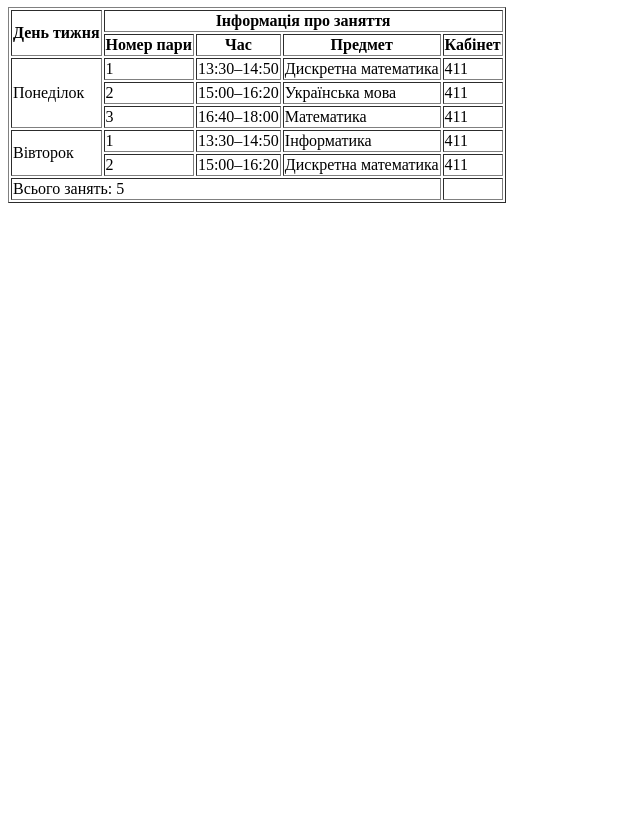
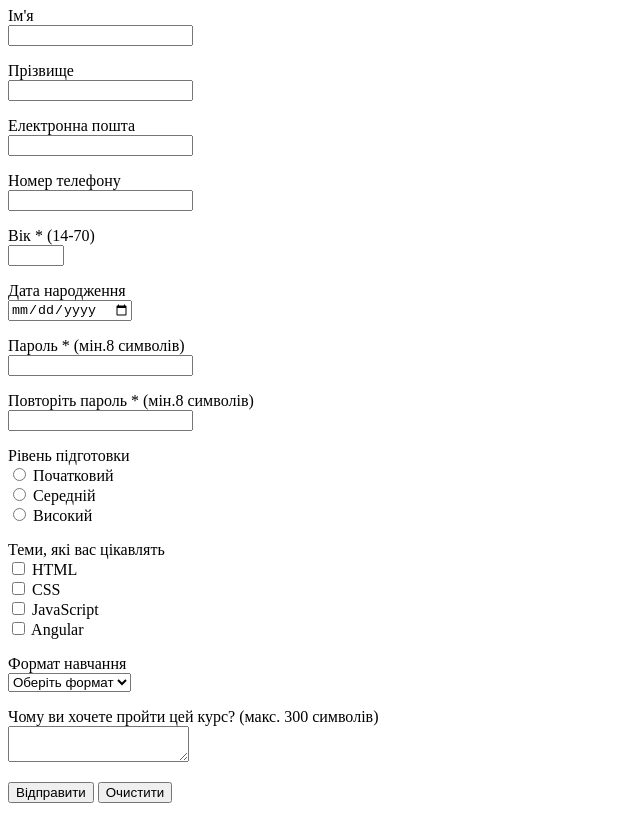
Before and after one commit to kiler77gg/I-21_Kislak_Serhii, a plain HTML site: page index.html in a window 1280 px wide. Shown: the part 73-892 px from the top of the page, without its empty margins (0-640 px from the left). Before the commit the page ends 800 px from the top, so only its background shows below. Drawn offline with Linux system fonts and the light colour scheme.

Commit message:
Update index.html

```diff
--- a/index.html
+++ b/index.html
@@ -1,64 +1,88 @@
 <!DOCTYPE html>
-<html lang="uk">
+<html lang="en">
     <head>
         <meta charset="UTF-8">
-    <title>Розклад занять</title>
+        <meta name="viewport" content="width=device-width, initial-scale=1.0">
+        <title>Реєстрація на навчальний курс</title>
         </head>
         <body>
-    <h1>Розклад занять</h1>
-    <table border="1">
-        <thead>
-            <tr>
-                <th rowspan="2">День тижня</th>
-                <th colspan="4">Інформація про заняття</th>
-            </tr>
-            <tr>
-                <th>Номер пари</th>
-                <th>Час</th>
-                <th>Предмет</th>
-                <th>Кабінет</th>
-            </tr>
-        </thead>
-        <tbody>
-            <tr>
-                <td rowspan="3">Понеділок</td>
-                <td>1</td>
-                <td>13:30–14:50</td>
-                <td>Дискретна математика</td>
-                <td>411</td>
-            </tr>
-            <tr>
-                <td>2</td>
-                <td>15:00–16:20</td>
-                <td>Українська мова</td>
-                <td>411</td>
-            </tr>
-            <tr>
-                <td>3</td>
-                <td>16:40–18:00</td>
-                <td>Математика</td>
-                <td>411</td>
-            </tr>
-            <tr>
-                <td rowspan="2">Вівторок</td>
-                <td>1</td>
-                <td>13:30–14:50</td>
-                <td>Інформатика</td>
-                <td>411</td>
-            </tr>
-            <tr>
-                <td>2</td>
-                <td>15:00–16:20</td>
-                <td>Дискретна математика</td>
-                <td>411</td>
-            </tr>
-        </tbody>
-        <tfoot>
-            <tr>
-                <td colspan="4">Всього занять: 5</td>
-                <td></td>
-            </tr>
-        </tfoot>
-    </table>
+            <h1>Реєстрація на навчальний курс</h1>
+            <form>
+                <!--Ім'я-->
+                <p>
+                    <label>Ім'я</label><br>
+                    <input type="text" name="firstName" required>
+                </p>
+                <!--Прізвище-->
+                <p>
+                    <label>Прізвище</label><br>
+                    <input type="text" name="lastName" required>
+                </p>
+                <!--Електронна пошта-->
+                <p>
+                    <label>Електронна пошта</label><br>
+                    <input type="email" name="email" required>
+                </p>
+                <!--Номер телефону-->
+                <p>
+                    <label>Номер телефону</label><br>
+                    <input type="tel" name="phone" required>
+                </p>
+                <!--Вік-->
+                <p>
+                    <label>Вік * (14-70)</label><br>
+                    <input type="number" name="age" min="14" max="70" required>
+                </p>
+                <!--Дата народження-->
+                <p>
+                    <label>Дата народження</label><br>
+                    <input type="date" name="birthDate">
+                </p>
+                <!--Пароль-->
+                <p>
+                    <label>Пароль * (мін.8 символів)</label><br>
+                    <input type="password" name="password" minlength="8" required>
+                </p>
+                <!--Повторення пароля-->
+                <p>
+                    <label>Повторіть пароль * (мін.8 символів)</label><br>
+                    <input type="password" name="confirmPassword" minlength="8" required>
+                </p>
+                <!--Рівень підготовки-->
+                <p>
+                    <label>Рівень підготовки</label><br>
+                    <input type="radio" name="level" value="beginner" required> Початковий<br>
+                    <input type="radio" name="level" value="intermediate"> Середній<br>
+                    <input type="radio" name="level" value="advanced"> Високий
+                </p>
+                <!--Теми-->
+                <p>
+                    <label>Теми, які вас цікавлять</label><br>
+                    <input type="checkbox" name="topics" value="html"> HTML<br>
+                    <input type="checkbox" name="topics" value="css"> CSS<br>
+                    <input type="checkbox" name="topics" value="javascript"> JavaScript<br>
+                    <input type="checkbox" name="topics" value="angular"> Angular
+                </p>
+                <!--Формат навчання-->
+                <p>
+                    <label>Формат навчання</label><br>
+                    <select name="format">
+                        <option value="">Оберіть формат</option>
+                        <option value="online">Онлайн</option>
+                        <option value="offline">Офлайн</option>
+                        <option value="mixed">Змішаний</option>
+                    </select>
+                </p>
+                <!--Повідомлення-->
+                <p>
+                    <label>Чому ви хочете пройти цей курс? (макс. 300 символів)</label><br>
+                    <textarea name="message" maxlength="300"></textarea>
+                </p>
+                <!--Кнопки-->
+                <p>
+                    <button type="submit">Відправити</button>
+                    <button type="reset">Очистити</button>
+                </p>
+            </form>
         </body>
     </html>
```
Lines whose indentation alone changed are shown as unchanged.
